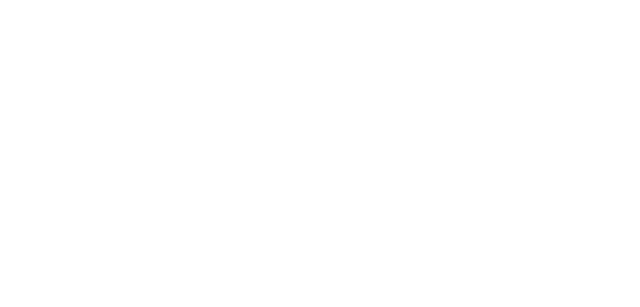
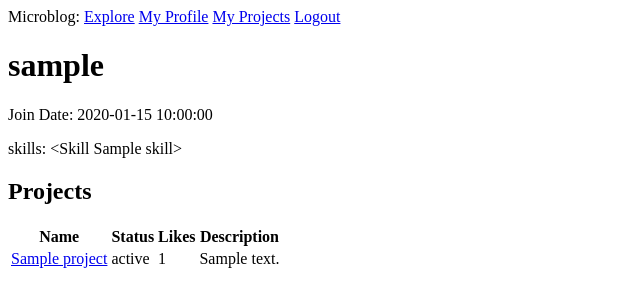
Before and after one commit to ABitTooMuch/ProjectConnect, a Flask app: a page that uses app/templates/dev/user.html in a window 1280 px wide. Before the commit the part shown is empty. Shown: the top 307 px of the page, without its empty margins (0-640 px from the left). Run offline with Flask 2, Linux system fonts and the light colour scheme; a user stored in the database is signed in; tables that the repository leaves empty hold one stand-in row (values such as "Sample post").

Commit message:
Add explore page and user profile logic

```diff
--- a/app/forms.py
+++ b/app/forms.py
@@ -33,4 +33,6 @@
 class ProjectForm(FlaskForm):
     name = StringField('Name', validators=[DataRequired()])
     description = TextAreaField('Description', validators=[DataRequired()])
+    #tags = StringField('tags', validators=[])
+    #skills = StringField('skills', validators=[])
     submit = SubmitField('Create')
--- a/app/models/project.py
+++ b/app/models/project.py
@@ -1,7 +1,7 @@
 from datetime import datetime
 
 from app import db
-from app.models.attributes import Tag, Skill
+from app.models.tables import Tag, Skill, project_requests
 
 project_tags = db.Table('project_tags',
     db.Column('project_id', db.Integer, db.ForeignKey('projects.id'), primary_key=True),
@@ -26,7 +26,11 @@
                            backref=db.backref('projects', lazy='dynamic'))
 
     skills = db.relationship('Skill', secondary=project_skills, lazy='dynamic',
-                           backref=db.backref('projects', lazy='dynamic'))
+                             backref=db.backref('projects', lazy='dynamic'))
+
+    membership_requests = db.relationship('User', secondary=project_requests, lazy='dynamic',
+                                          backref=db.backref('membership_requests', lazy='dynamic'))
+
     # backrefs:
     #   contributors
     #   liked_by
@@ -58,5 +62,8 @@
     def likes(self):
         return self.liked_by.count()
 
+    def requests(self):
+        return self.membership_requests.all()
+
     def __repr__(self):
         return '<Post {}>'.format(self.body)
--- /dev/null
+++ b/app/models/tables.py
@@ -0,0 +1,50 @@
+from app import db
+
+contributions = db.Table('contributors',
+    db.Column('project_id', db.Integer, db.ForeignKey('projects.id'), primary_key=True),
+    db.Column('contributor_id', db.Integer, db.ForeignKey('users.id'), primary_key=True)
+)
+user_skills = db.Table('user_skills',
+    db.Column('user_id', db.Integer, db.ForeignKey('users.id'), primary_key=True),
+    db.Column('skill_id', db.Integer, db.ForeignKey('skills.id'), primary_key=True)
+)
+project_likes = db.Table('project_likes',
+    db.Column('project_id', db.Integer, db.ForeignKey('projects.id'), primary_key=True),
+    db.Column('user_id', db.Integer, db.ForeignKey('users.id'), primary_key=True)
+)
+project_requests = db.Table('project_requests',
+    db.Column('project_id', db.Integer, db.ForeignKey('projects.id'), primary_key=True),
+    db.Column('user_id', db.Integer, db.ForeignKey('users.id'), primary_key=True)
+)
+
+class Tag(db.Model):
+    __tablename__ = 'tags'
+    id = db.Column(db.Integer, primary_key=True)
+    name = db.Column(db.String(64), unique=True)
+
+    @classmethod
+    def find(cls, name):
+        return cls.query.filter_by(name=name).first()
+
+    @classmethod
+    def exists(cls, name):
+        return cls.query.filter_by(name=name).count() > 0
+
+    def __repr__(self):
+        return '<Tag %s>' % self.name
+
+class Skill(db.Model):
+    __tablename__ = 'skills'
+    id = db.Column(db.Integer, primary_key=True)
+    name = db.Column(db.String(64), unique=True)
+
+    @classmethod
+    def find(cls, name):
+        return cls.query.filter_by(name=name).first()
+
+    @classmethod
+    def exists(cls, name):
+        return cls.query.filter_by(name=name).count() > 0
+
+    def __repr__(self):
+        return '<Skill %s>' % self.name
--- a/app/routes.py
+++ b/app/routes.py
@@ -1,8 +1,10 @@
+from datetime import datetime
+
 from flask_login import login_user, current_user, logout_user, login_required
 from werkzeug.utils import redirect
 
 from app import app, db
-from flask import render_template, flash, url_for
+from flask import render_template, flash, url_for, request
 from app.forms import LoginForm, RegistrationForm, ProjectForm
 from app.models.project import Project
 from app.models.user import User
@@ -12,23 +14,36 @@
 @app.route('/explore')
 @app.route('/index')
 def explore():
-    return render_template('dev/explore.html', title='Explore')
+    items_per_page = request.args.get('items_per_page', app.config['DEFAULT_ITEMS_PER_PAGE'], type=int)
+    page_no = request.args.get('page', 1, type=int)
+    projects = Project.query.order_by(Project.last_update.desc()).paginate(page_no, items_per_page, False)
+    next_url = url_for('explore', page=projects.next_num) if projects.has_next else None
+    prev_url = url_for('explore', page=projects.prev_num) if projects.has_prev else None
+    print(projects.has_next)
+    print(next_url)
+    return render_template('dev/explore.html', title='Explore', projects=projects.items,
+                           next_url=next_url, prev_url=prev_url)
 
 
 @app.route('/my_projects')
 @login_required
 def my_projects():
-    return render_template('dev/user_projects.html', title='My Projects')
+    items_per_page = request.args.get('items_per_page', app.config['DEFAULT_ITEMS_PER_PAGE'], type=int)
+    page_no = request.args.get('page', 1, type=int)
+    projects = current_user.projects.order_by(Project.last_update.desc()).paginate(page_no, items_per_page, False)
+    next_url = url_for('my_projects', page=projects.next_num) if projects.has_next else None
+    prev_url = url_for('my_projects', page=projects.prev_num) if projects.has_prev else None
+    return render_template('dev/user_projects.html', title='My Projects', projects=projects.items,
+                           next_url=next_url, prev_url=prev_url)
 
 
 @ app.route('/new_project', methods=['GET', 'POST'])
 @ login_required
 def new_project():
-
     form = ProjectForm()
-    # if the form if the request has valid form data
+    # if the form has valid form data
     if form.validate_on_submit():
-        project = Project(name=form.name.data, description = form.description.data)
+        project = Project(name=form.name.data, description=form.description.data)
 
         db.session.add(project)
         current_user.join_project(project)
@@ -49,7 +64,13 @@
 @login_required
 def user(username):
     user = User.query.filter_by(username=username).first_or_404()
-    return render_template('dev/user.html', title='', user=user)
+    items_per_page = request.args.get('items_per_page', app.config['DEFAULT_ITEMS_PER_PAGE'], type=int)
+    page_no = request.args.get('page', 1, type=int)
+    projects = user.projects.order_by(Project.last_update.desc()).paginate(page_no, items_per_page, False)
+    next_url = url_for('user', username=username, page=projects.next_num) if projects.has_next else None
+    prev_url = url_for('user', username=username, page=projects.prev_num) if projects.has_prev else None
+    return render_template('dev/user.html', title=username, user=user, projects=projects.items,
+                           next_url=next_url, prev_url=prev_url)
 
 
 @app.route('/login', methods=['GET', 'POST'])
--- /dev/null
+++ b/app/templates/dev/_project_list.html
@@ -0,0 +1,22 @@
+<table>
+    <tr>
+        <th>Name</th>
+        <th>Status</th>
+        <th>Likes</th>
+        <th>Description</th>
+    </tr>
+        {% for project in projects %}
+        <tr valign="top">
+            <td><a href="{{ url_for( 'project', project_id=project.id) }}">{{project.name}}</a></td>
+            <td>{{project.status}}</td>
+            <td>{{project.likes()}}</td>
+            <td>{{project.description}}</td>
+        </tr>
+        {% endfor %}
+</table>
+{% if prev_url %}
+<a href="{{ prev_url }}">Previous</a>
+{% endif %}
+{% if next_url %}
+<a href="{{ next_url }}">Next</a>
+{% endif %}
--- a/app/templates/dev/base.html
+++ b/app/templates/dev/base.html
@@ -14,6 +14,7 @@
     {% if current_user.is_anonymous %}
         <a href="{{ url_for('login') }}">Login</a>
     {% else %}
+        <a href="{{ url_for('user', username=current_user.username) }}">My Profile</a>
         <a href="{{ url_for('my_projects') }}">My Projects</a>
         <a href="{{ url_for('logout') }}">Logout</a>
     {% endif %}
--- a/app/templates/dev/explore.html
+++ b/app/templates/dev/explore.html
@@ -2,5 +2,5 @@
 
 {% block content %}
 <h1>Explore</h1>
-
+    {% include "dev/_project_list.html" %}
 {% endblock %}
--- a/app/templates/dev/user.html
+++ b/app/templates/dev/user.html
@@ -0,0 +1,16 @@
+{% extends "dev/base.html" %}
+
+{% block content %}
+    <h1> {{ user.username}}</h1>
+    <p>Join Date: {{user.date_joined}}</p>
+
+    <p><span>skills:
+        {% for skill in user.skills %}
+            {{skill}}
+        {% endfor %}
+    </span></p>
+
+    <h2>Projects</h2>
+    {% include "dev/_project_list.html" %}
+
+{% endblock %}
--- a/config.py
+++ b/config.py
@@ -6,3 +6,4 @@
     SQLALCHEMY_DATABASE_URI = os.environ.get('DATABASE_URL') or \
         "sqlite:///" + os.path.join(basedir, 'app.db')
     SQLALCHEMY_TRACK_MODIFICATION = False
+    DEFAULT_ITEMS_PER_PAGE = 3
--- a/tests.py
+++ b/tests.py
@@ -1,7 +1,7 @@
 import unittest
 
 from app import app, db
-from app.models.attributes import Tag, Skill
+from app.models.tables import Tag, Skill
 from app.models.project import Project
 from app.models.user import User
 
```
Also changed, not shown: app/models/attributes.py (deleted, +0 -33 lines), app/models/user.py (+4 -16 lines), app/templates/dev/project.html (+4 -9 lines), app/templates/dev/user_projects.html (+5 -22 lines), requirements.txt (+10 -7 lines).
